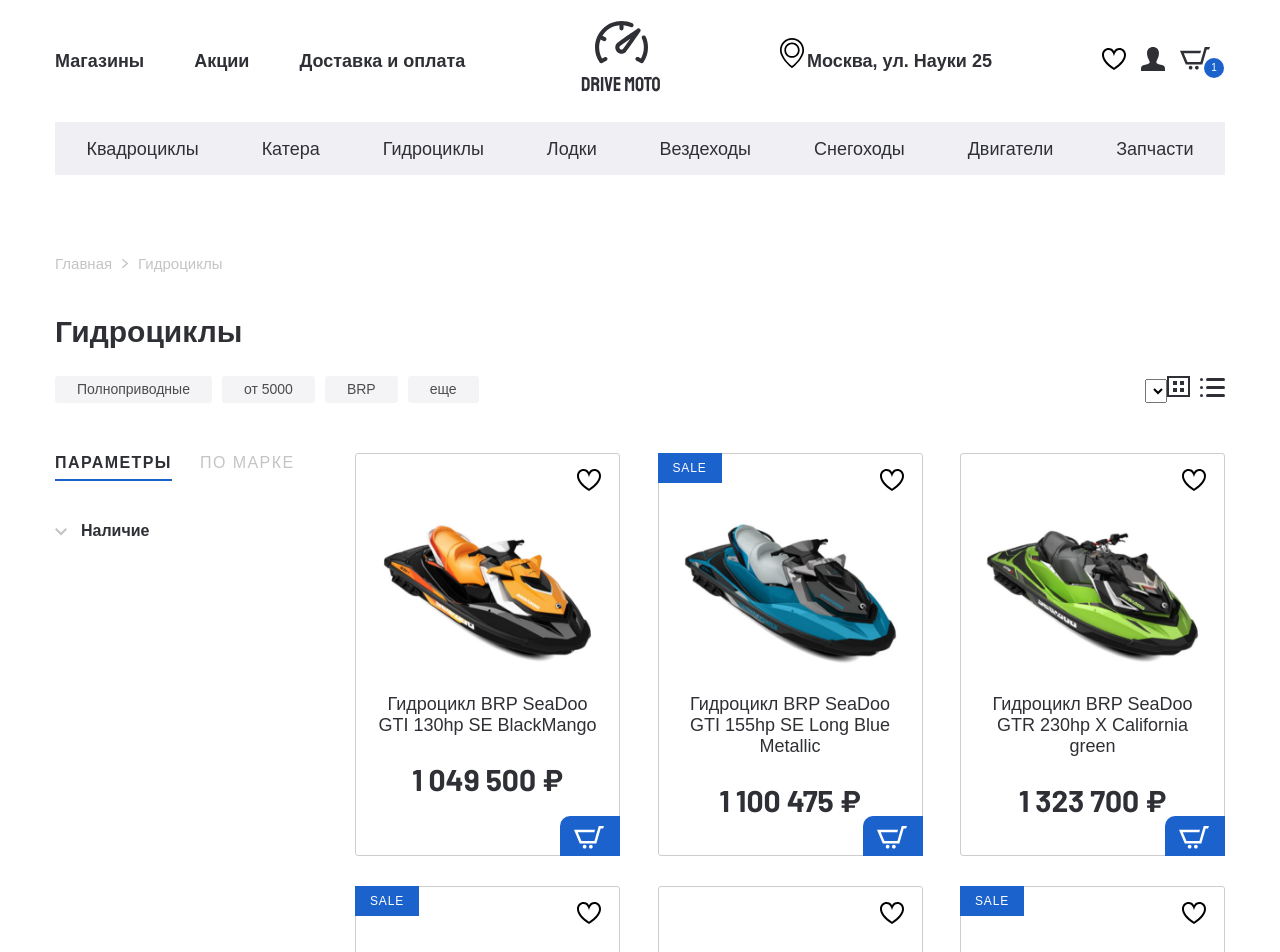
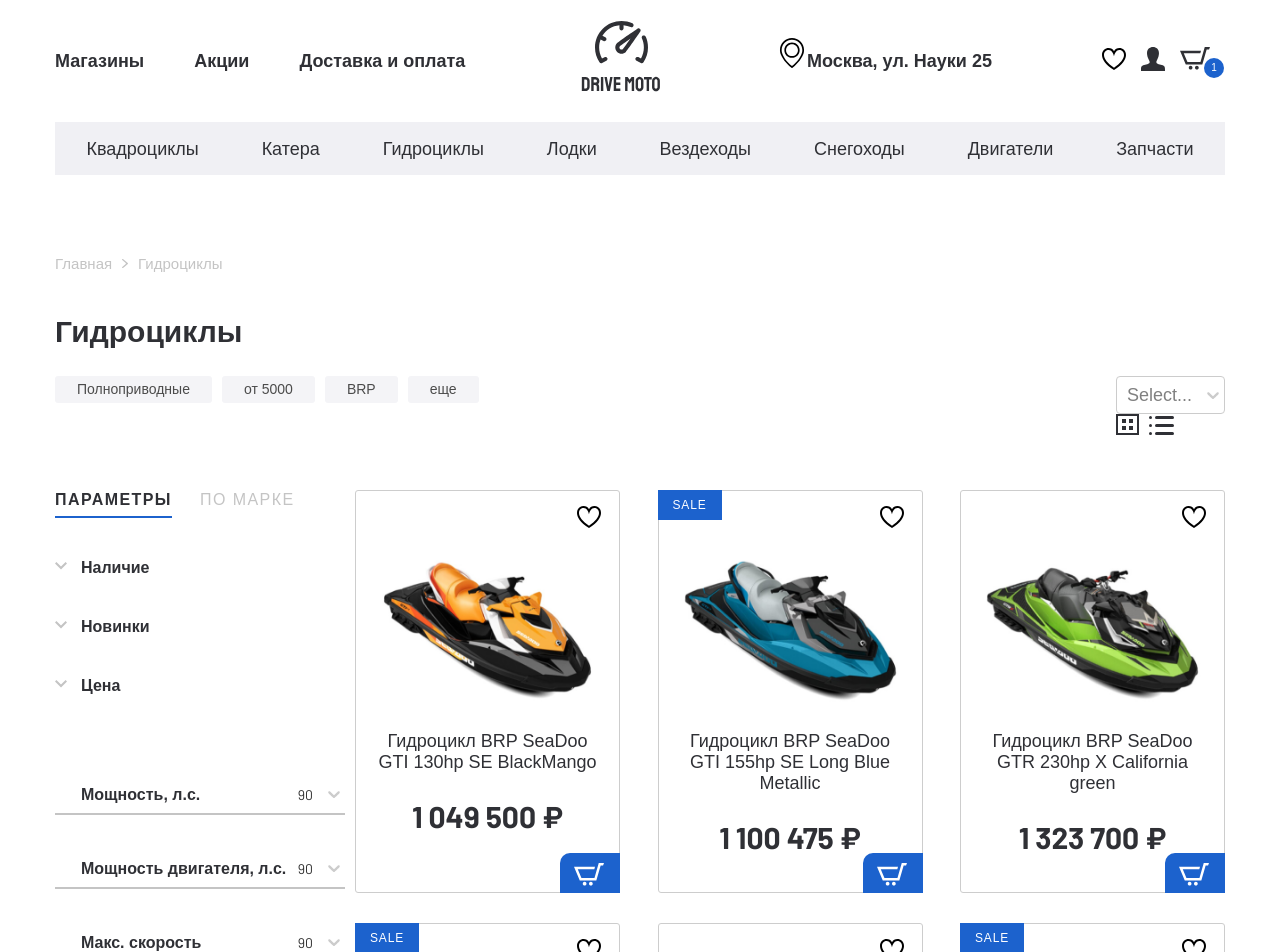
Before and after one commit to Akhad01/drive-moto, a React (Create React App) app: page /catalog in a window 1280 px wide. Shown: the top 952 px of the page. Built offline with nearby package versions, Linux system fonts and the light colour scheme.

Commit message:
Added a filter

```diff
--- a/package.json
+++ b/package.json
@@ -11,7 +11,9 @@
     "react-dom": "^18.2.0",
     "react-router-dom": "^6.10.0",
     "react-scripts": "5.0.1",
+    "react-select": "^5.7.4",
     "react-slick": "^0.29.0",
+    "react-slider": "^2.0.6",
     "react-tabs": "^6.0.0",
     "sass": "^1.59.3",
     "swiper": "^9.1.1",
--- a/src/components/Catalog.jsx
+++ b/src/components/Catalog.jsx
@@ -4,12 +4,17 @@
 import { basketWhite } from '../assets'
 
 import { Tab, Tabs, TabList, TabPanel } from 'react-tabs'
+import ReactSlider from 'react-slider'
+import Select from 'react-select'
 
 import './Catalog.scss'
 
 const Catalog = () => {
   const [cards, setCards] = useState()
   const [isActiveDrop, setIsActiveDrop] = useState(false)
+  const [rangeValue, setRangeValue] = useState([])
+
+  console.log('rangeValue', rangeValue);
 
   useEffect(() => {
     api.catalogCards().then((data) => {
@@ -29,6 +34,35 @@
     setIsActiveDrop(!isActiveDrop)
   }
 
+  const options = [
+    { value: "90", label: "90" },
+    { value: "130", label: "130" },
+    { value: "154", label: "154" },
+    { value: "230", label: "230" },
+    { value: "300", label: "300" },
+
+  ]
+
+  const customStyles = {option: (baseStyles) => ({
+    ...baseStyles,
+    backgroundColor: "white",
+    ":hover": {
+       backgroundColor: "rgba(107, 126, 172, 0.05)"
+    },
+    color: "rgba(0, 0, 0, 0.60)",
+    }), control: (baseStyles) => ({
+      ...baseStyles,
+      border: "none",
+      ":hover": {
+        border: "none",
+        boxShadow: "none"
+      },
+
+    }), menu: (baseStyles) => ({
+      ...baseStyles,
+      borderRadius: "none"
+    })}
+
   return (
     <div>
       <section className="catalog">
@@ -42,12 +76,7 @@
               <button>еще</button>
             </div>
             <div className="catalog__filter-btn">
-              <select>
-                <option value=""></option>
-                <option value=""></option>
-                <option value=""></option>
-                <option value=""></option>
-              </select>
+              <Select />
               <button className="catalog__filter-btngrid">
                 <svg
                   width="23"
@@ -162,29 +191,114 @@
                         {isActiveDrop && (
                           <div className="aside-filter__item-content">
                             <div className="aside-filter__content-box">
-                              <input id="cb1" type="checkbox" />
-                              <label
-                                className="aside-filter__content-label"
-                                htmlFor="cb1"
-                              >
-                                В наличие
+                            <label className="checkbox style-checkbox">
+                              <input type="checkbox" />
+                              <div className="checkbox__checkmark"></div>
+                              <div className="checkbox__body">В наличие</div>
+                            </label>
+                            </div>
+                            <div className="aside-filter__content-box">
+                            <label className="checkbox style-checkbox">
+                              <input type="checkbox" />
+                              <div className="checkbox__checkmark"></div>
+                              <div className="checkbox__body">Под заказ</div>
+                            </label>
+                            </div>
+                          </div>
+                        )}
+                      </li>
+                      <li className="aside-filter__item-drop">
+                      <p
+                          className={`aside-filter__item-title filter__item-drop ${
+                            isActiveDrop ? 'filter__item-drop--active' : ''
+                          }`}
+                          onClick={handleToggleArrow}
+                        >
+                          Новинки
+                        </p>
+                        {isActiveDrop && (
+                          <div className="aside-filter__item-content aside-filter__item-content-radio">
+                            <div className="aside-filter__content-box">
+                              <label className="checkbox style-checkbox">
+                                <input type="radio" name='radio' />
+                                <div className="checkbox__checkmark"></div>
+                                <div className="checkbox__body">Все</div>
                               </label>
                             </div>
                             <div className="aside-filter__content-box">
-                              <input id="cb2" type="checkbox" />
-                              <label
-                                className="aside-filter__content-label"
-                                htmlFor="cb2"
-                              >
-                                Под заказ
+                              <label className="checkbox style-checkbox">
+                                <input type="radio" name='radio' />
+                                <div className="checkbox__checkmark"></div>
+                                <div className="checkbox__body">Новинки</div>
+                              </label>
+                            </div>
+                            <div className="aside-filter__content-box">
+                              <label className="checkbox style-checkbox">
+                                <input type="radio" name='radio' />
+                                <div className="checkbox__checkmark"></div>
+                                <div className="checkbox__body">Акции</div>
                               </label>
                             </div>
                           </div>
                         )}
                       </li>
-                      <li className="aside-filter__item-drop"></li>
-                      <li className="aside-filter__item-drop"></li>
-                      <li className="aside-filter__item-list"></li>
+                      <li className="aside-filter__item-drop">
+                        <p
+                            className={`aside-filter__item-title filter__item-drop ${
+                              isActiveDrop ? 'filter__item-drop--active' : ''
+                            }`}
+                            onClick={handleToggleArrow}
+                        >
+                          Цена
+                        </p>
+                          {isActiveDrop && (
+                            <div className="aside-filter__item-content">
+                              <ReactSlider
+                                className="horizontal-slider"
+                                thumbClassName="example-thumb"
+                                trackClassName="example-track"
+                                defaultValue={[200000, 360000]}
+                                ariaLabel
+                                max={500000}
+                                min={100000}
+                                onChange={(value, index) => setRangeValue(value)}
+
+                              />
+                              <div className="range-parameters">
+                                <div className="range-parameter">от &nbsp;<span>100 000</span></div>
+                                <div className="range-parameter">до &nbsp;<span>500 000</span></div>
+                              </div>
+                            </div>
+                            )}
+                        </li>
+                      <li className="aside-filter__item-list">
+                        <div className="filter__item-list">
+                          <p className="filter__item-list--title">Мощность, л.с.</p>
+                          <Select
+                            styles={customStyles}
+                            className='filter__item-list--select'
+                            defaultValue={options[0]}
+                            options={options}
+                          />
+                        </div>
+                        <div className="filter__item-list">
+                          <p className="filter__item-list--title">Мощность двигателя, л.с.</p>
+                          <Select
+
+                            styles={customStyles}
+                            className='filter__item-list--select'
+                            defaultValue={options[0]}
+                            options={options} />
+                        </div>
+                        <div className="filter__item-list">
+                          <p className="filter__item-list--title">Макс. скорость</p>
+                          <Select
+                            styles={customStyles}
+                            className='filter__item-list--select'
+                            defaultValue={options[0]}
+                            options={options} />
+                        </div>
+                      </li>
                     </ul>
                   </form>
                 </TabPanel>
--- a/src/components/Catalog.scss
+++ b/src/components/Catalog.scss
@@ -141,7 +141,6 @@
 }
 
 .filter__item-drop {
-  margin-bottom: 20px;
   position: relative;
   cursor: pointer;
 }
@@ -151,7 +150,7 @@
   background-image: url(../assets/arrow-down.svg);
   position: absolute;
   left: 0;
-  bottom: 4px;
+  bottom: 7px;
   width: 12px;
   height: 8px;
   transform: rotate(0deg);
@@ -163,6 +162,15 @@
 
 .aside-filter__item-content {
   display: flex;
+  flex-wrap: wrap;
+  margin-top: 20px;
+  transform: translateY(-150%);
+  animation: ani 1s forwards;
+}
+
+@keyframes ani {
+  0% {transform: translateY(-150%);}
+  100% {transform: translateY(0);}
 }
 
 .aside-filter__content-box {
@@ -175,70 +183,170 @@
 }
 
 // input checkbox
-input[type='checkbox']:checked,
-input[type='checkbox']:not(:checked) {
-  position: absolute;
-  left: -9999px;
+.checkbox.style-checkbox {
+  display: inline-block;
+  position: relative;
+  padding-left: 30px;
+  cursor: pointer;
+  -webkit-user-select: none;
+  -moz-user-select: none;
+  -ms-user-select: none;
+  user-select: none;
 }
 
-input[type='checkbox']:checked + label,
-input[type='checkbox']:not(:checked) + label {
-  display: inline-block;
-  position: relative;
-  padding-left: 28px;
-  line-height: 20px;
+.checkbox.style-checkbox input {
+  position: absolute;
+  opacity: 0;
+  cursor: pointer;
+  height: 0;
+  width: 0;
+}
+
+.checkbox.style-checkbox input:checked~.checkbox__checkmark {
+  background-color:#1C62CD;
+}
+
+.checkbox.style-checkbox input:checked~.checkbox__checkmark:after {
+  opacity: 1;
+}
+
+.checkbox.style-checkbox:hover input~.checkbox__checkmark {
+  background-color: #cbcccc;
+}
+
+.checkbox.style-checkbox:hover input:checked~.checkbox__checkmark {
+  background-color: #1C62CD;
+}
+
+.checkbox.style-checkbox .checkbox__checkmark {
+  position: absolute;
+  top: 1px;
+  left: 0;
+  height: 18px;
+  width: 18px;
+  background-color: #ffffff;
+  transition: background-color 0.25s ease;
+  border-radius: 4px;
+  border: 1px solid #C4C4C4;
+}
+
+.checkbox.style-checkbox .checkbox__checkmark:after {
+  content: "";
+  position: absolute;
+  left: 6px;
+  top: 2px;
+  width: 5px;
+  height: 10px;
+  border: solid #ffffff;
+  border-width: 0 2px 2px 0;
+  transform: rotate(45deg);
+  opacity: 0;
+  transition: opacity 0.25s ease;
+}
+
+.checkbox.style-checkbox .checkbox__body {
+  color: #333;
+  line-height: 1.4;
+  font-size: 14px;
+}
+
+/// =>
+
+.aside-filter__item-content.aside-filter__item-content-radio {
+  flex-wrap: nowrap;
+}
+
+
+.horizontal-slider {
+  width: 100%;
+  max-width: 500px;
+  height: 9px;
+  bottom: 16px
+}
+
+.horizontal-slider .example-track {
+  top: 20px;
+  height: 2px;
+}
+
+.example-track.example-track-0 {
+  background: #e0e0e0;
+}
+
+.example-track.example-track-1 {
+  background: #1c62cd;
+}
+
+.example-track.example-track-2 {
+  background: #e0e0e0;
+}
+
+.horizontal-slider .example-thumb {
+  top: 16px;
+  width: 8px;
+  height: 8px;
+  line-height: 10px;
+  border-radius: 50%;
+  font-size: 5px;
+  text-align: center;
+  background-color: black;
+  color: black;
+  cursor: pointer;
+  border: 5px solid #1c62cd;
+  box-sizing: border-box;
+}
+
+.range-parameters {
+  display: flex;
+  justify-content: space-between;
+  width: 100%;
+  margin-top: 20px;
+  font-size: 14px;
+  color: #C4C4C4;
+}
+
+.range-parameters span {
+  color: #2F3035;
+  text-decoration: underline;
+}
+
+.aside-filter__item-list {
+  margin: 46px 0 40px;
+}
+
+.filter__item-list {
+  display: flex;
+  justify-content: space-between;
+  align-items: center;
+  border-bottom: 2px solid #C4C4C4;
+  padding-top: 34px;
+}
+
+.filter__item-list--title {
+  font-size: 16px;
+  font-weight: 600;
+  line-height: 19px;
+  padding-left: 26px;
+}
+
+.filter__item-list--select {
+  font-family: 'Barlow', sans-serif;
+  color: #48494D;
+  font-size: 14px;
+  line-height: 17px;
   cursor: pointer;
 }
 
-input[type='checkbox']:checked + label:before,
-input[type='checkbox']:not(:checked) + label:before {
-  content: '';
-  position: absolute;
-  left: 0px;
-  top: 0px;
-  width: 18px;
-  height: 18px;
-  border: 1px solid #dddddd;
-  background-color: #ffffff;
+
+.css-1u9des2-indicatorSeparator {
+  display: none;
 }
 
-input[type='checkbox']:checked + label:before,
-input[type='checkbox']:not(:checked) + label:before {
-  border-radius: 2px;
+.css-1fdsijx-ValueContainer,
+.css-1xc3v61-indicatorContainer {
+  padding: 1px !important;
 }
 
-input[type='checkbox']:checked + label:after,
-input[type='checkbox']:not(:checked) + label:after {
-  content: '';
-  position: absolute;
-  -webkit-transition: all 0.2s ease;
-  -moz-transition: all 0.2s ease;
-  -o-transition: all 0.2s ease;
-  transition: all 0.2s ease;
+.css-15lsz6c-indicatorContainer {
+  padding: 1px !important;
 }
-
-input[type='checkbox']:checked + label:after,
-input[type='checkbox']:not(:checked) + label:after {
-  left: 3px;
-  top: 4px;
-  width: 10px;
-  height: 5px;
-  border-radius: 1px;
-  border-left: 4px solid #1c62cd;
-  border-bottom: 4px solid #1c62cd;
-  -webkit-transform: rotate(-45deg);
-  -moz-transform: rotate(-45deg);
-  -o-transform: rotate(-45deg);
-  -ms-transform: rotate(-45deg);
-  transform: rotate(-45deg);
-}
-
-input[type='checkbox']:not(:checked) + label:after {
-  opacity: 0;
-}
-
-input[type='checkbox']:checked + label:after {
-  opacity: 1;
-}
-
-/// =>
```
Also changed, not shown: 1 other file (tests, documents, lock files or other folders).
